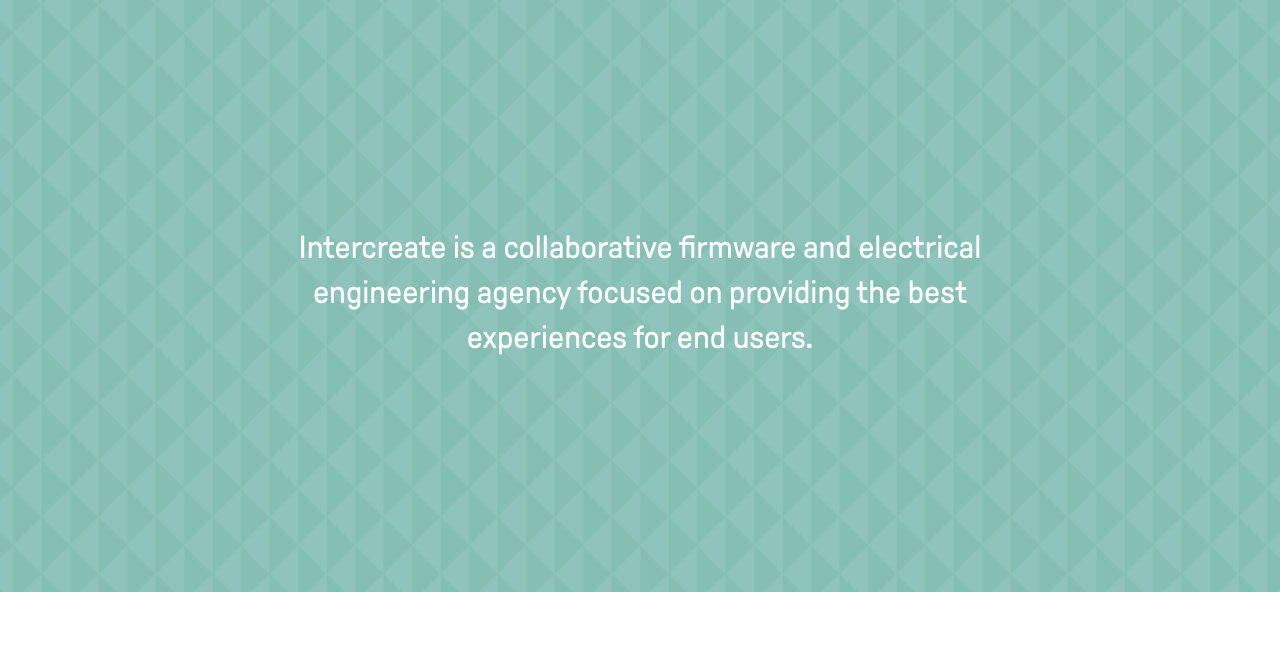
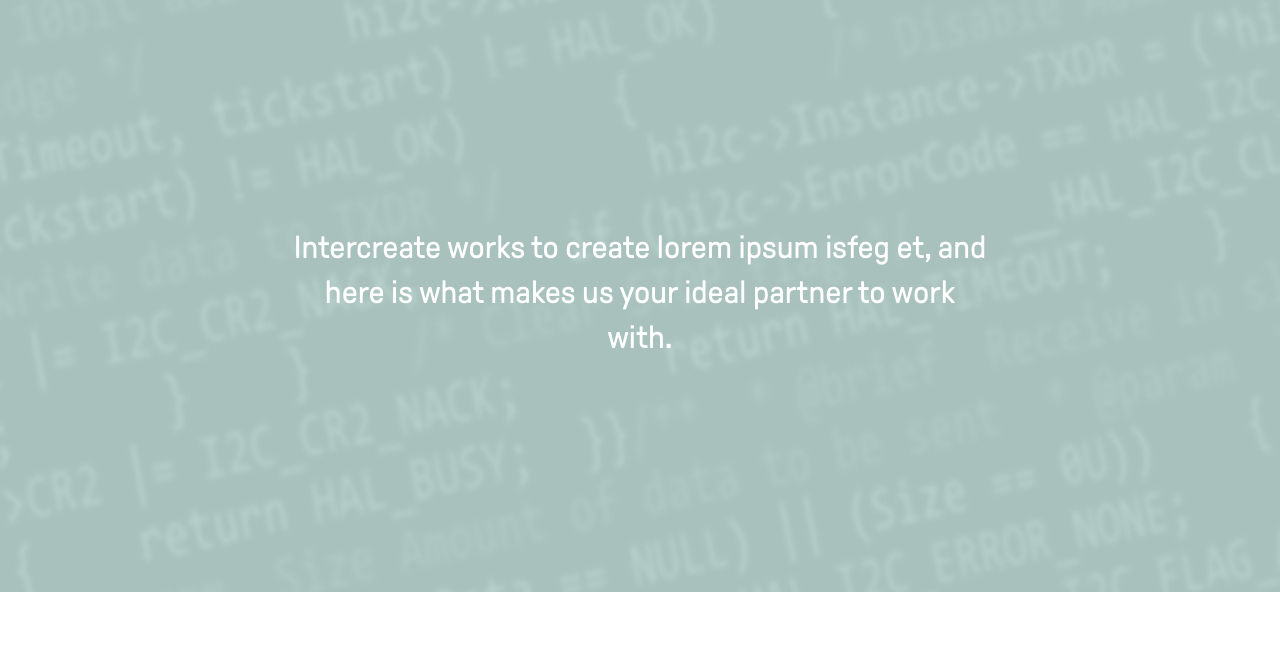
Before and after one commit to intercreate/www.intercreate.io, a website: page public/approach.html in a window 1280 px wide. Shown: the part 154-800 px from the top of the page. Drawn offline with Linux system fonts and the light colour scheme.

Commit message:
updated approach banner image and content

```diff
--- a/public/approach.html
+++ b/public/approach.html
@@ -14,7 +14,9 @@
     <!-- Bootstrap[4.1.1] -->
     <link href="vendor/bootstrap/css/bootstrap.min.css" rel="stylesheet">
     <!-- css -->
-    <link href="css/intercreate.min.css" rel="stylesheet">
+    <!-- <link href="css/intercreate.min.css" rel="stylesheet"> -->
+    <link rel="stylesheet" href="css/intercreate.css">
+
 
 
 <script async src="https://www.googletagmanager.com/gtag/js?id=UA-119112867-1"></script>
@@ -69,14 +71,13 @@
 
 
     <!-- Masthead -->
-    <header class="masthead text-white text-center">
+    <header id="approachBanner" class="masthead text-white text-center">
       <div class="overlay"></div>
       <div class="container">
         <div class="row">
           <div class="col-xl-9 mx-auto">
-            <h1>Intercreate is a collaborative firmware and electrical engineering agency focused on providing the best experiences for end users.</h1>
+            <h1>Intercreate works to create lorem ipsum isfeg et, and here is what makes us your ideal partner to work with.</h1>
           </div>
-
         </div>
       </div>
     </header>
--- a/public/css/intercreate.css
+++ b/public/css/intercreate.css
@@ -178,6 +178,10 @@
 
 #aboutBanner {
   background: #AEC7C2;
+}
+
+#approachBanner {
+  background: url("../img/approach_banner.jpg");
 }
 
 /* desktop */
```
Also changed, not shown: public/img/approach_banner.jpg (renamed from public/img/about_banner.jpg).
